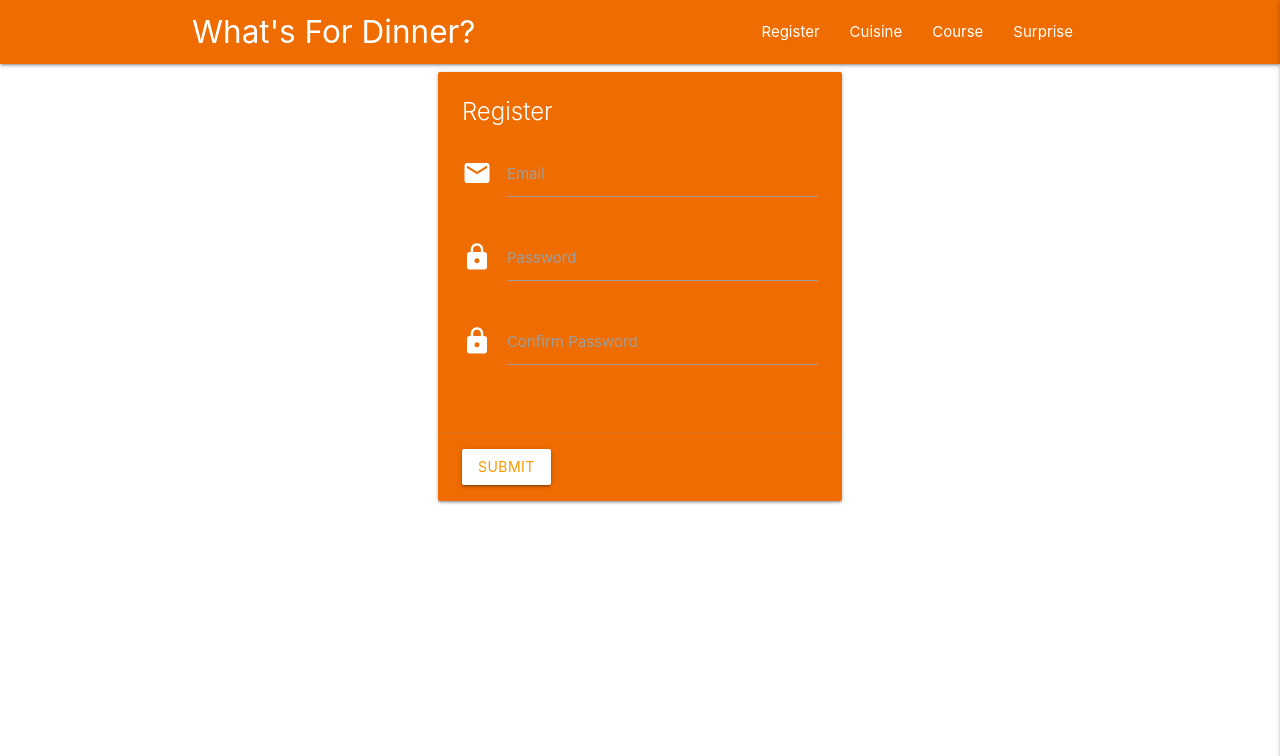
After one commit to Code-Institute-Submissions/whats-for-dinner-1, a Flask app: page /register in a window 1280 px wide. The commit adds this page. Shown: the top 756 px of the page. Run offline with Flask 2, Linux system fonts and the light colour scheme; some libraries are stand-ins or nearby versions.

Commit message:
Add Basic Register Form

```diff
--- a/app.py
+++ b/app.py
@@ -3,6 +3,8 @@ import os
 from flask import Flask, flash, render_template, redirect, request, session, url_for
 from flask_pymongo import PyMongo
 from bson.objectid import ObjectId
+from werkzeug.security import generate_password_hash, check_password_hash
+
 if os.path.exists("env.py"):
     import env
 
@@ -15,6 +17,9 @@ app.secret_key = os.environ.get("SECRET_KEY")
 mongo = PyMongo(app)
 
 
+@app.route('/register', methods=["GET", "POST"])
+def register():
+    return render_template('register.html')
 
 
 @app.route('/')
--- a/templates/navlinks.html
+++ b/templates/navlinks.html
@@ -1,3 +1,4 @@
+<li><a href="{{ url_for('register') }}">Register</a></li>
 <li><a href="#">Cuisine</a></li>
 <li><a href="#">Course</a></li>
 <li><a href="#">Surprise</a></li>
--- /dev/null
+++ b/templates/register.html
@@ -0,0 +1,45 @@
+{% extends 'base.html' %}
+{% block content %}
+
+    <div class="row">
+        <div class="col s12 m4 offset-m4">
+            <div class="card orange darken-3">
+                <form method="post" action="{{ url_for('register') }}">
+                    <div class="card-content white-text">
+
+                        <span class="card-title">Register</span>
+                        <div class="row">
+
+                            <!-- email -->
+                            <div class="input-field col s12">
+                                <i class="material-icons prefix">email</i>
+                                <input class="white-text" id="email" type="email" name="email" class="validate">
+                                <label for="email">Email</label>
+                            </div>
+
+                            <!-- password -->
+                            <div class="input-field col s12">
+                                <i class="material-icons prefix">lock</i>
+                                <input class="white-text" id="password" type="password" name="password" class="validate">
+                                <label for="password">Password</label>
+                            </div>
+
+                            <!-- confirm password -->
+                            <div class="input-field col s12">
+                                <i class="material-icons prefix">lock</i>
+                                <input class="white-text" id="confirmpassword" type="password" name="confirmpassword" class="validate">
+                                <label for="confirmpassword">Confirm Password</label>
+                            </div>
+
+                        </div>
+                    </div>
+
+                    <div class="card-action">
+                        <button type="submit" class="btn white orange-text">Submit</button>
+                    </div>
+
+                </form>
+            </div>
+        </div>
+    </div>
+{% endblock content %}
```
Also changed, not shown: static/css/style.css (line endings or trailing spaces).
